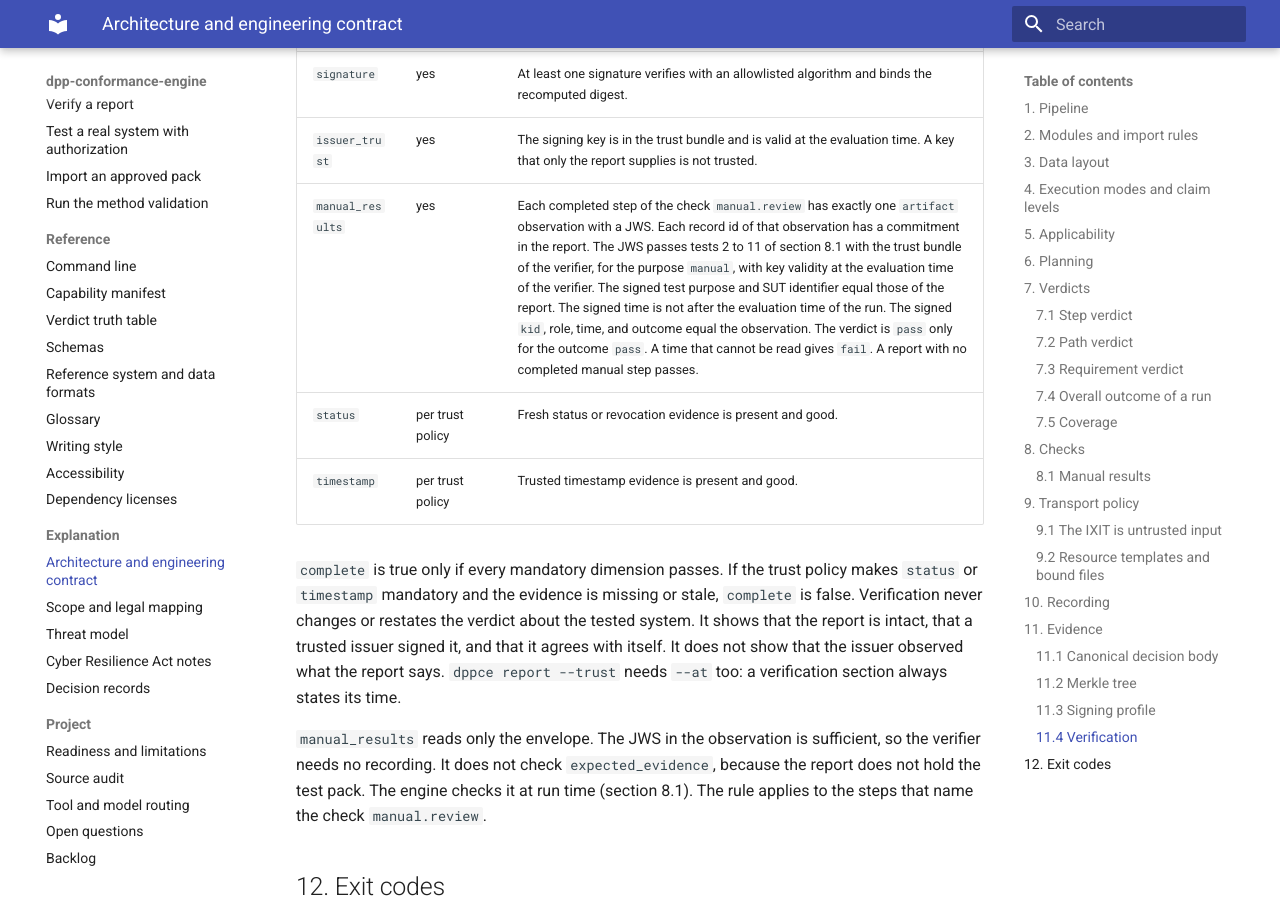
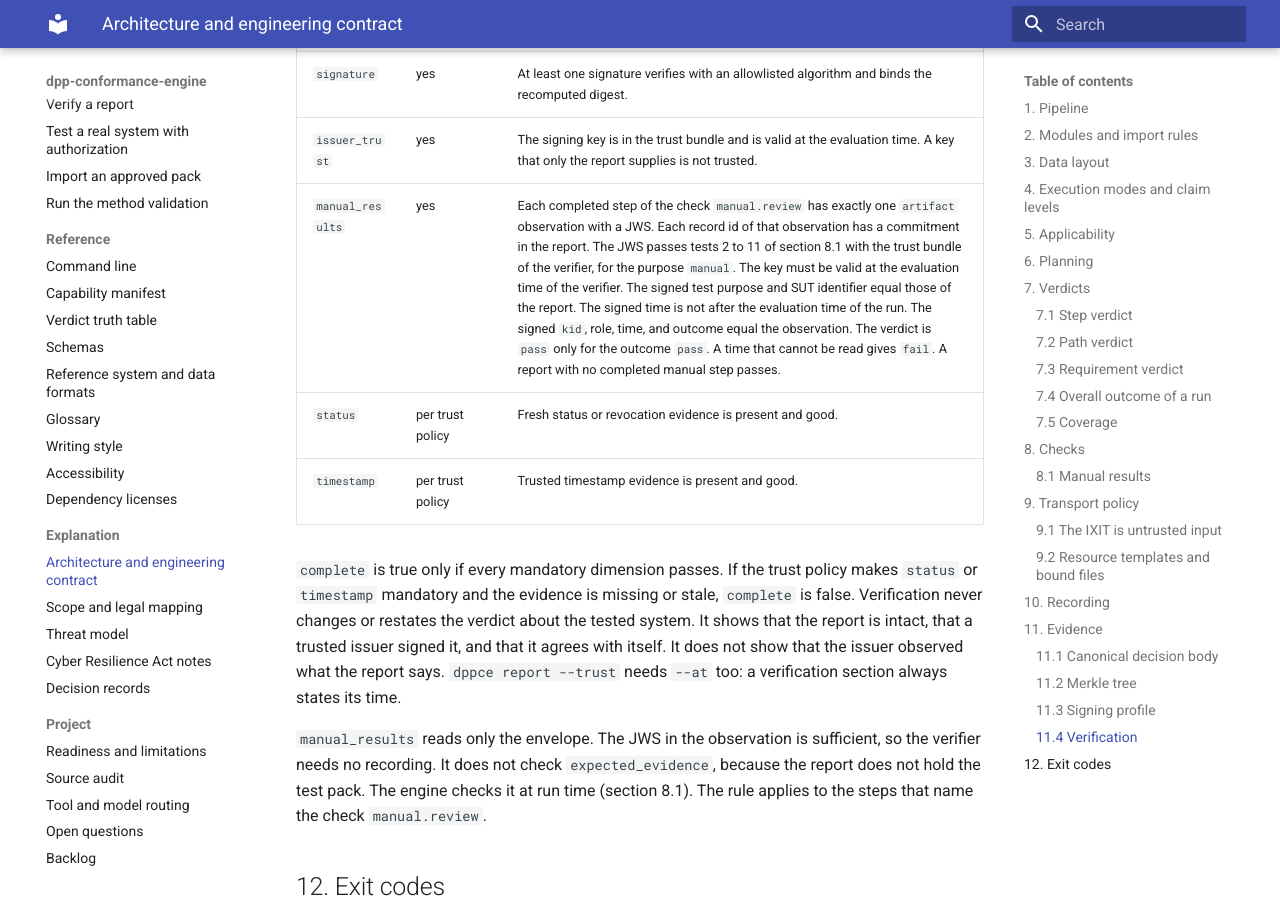
Before and after one commit to hadijannat/dpp-conformance-engine, an MkDocs documentation site: the page built from docs/explanation/architecture.md, in a window 1280 px wide and 900 px high, scrolled down 18013 px. Built offline with MkDocs 1.6.1 and Material for MkDocs 9.7.7, drawn with Linux system fonts in a browser that asks for light colours; the version menu is left out.

Commit message:
fix(manual): apply review findings
Co-Authored-By: Claude Opus 5.5 <noreply@anthropic.com>

```diff
--- a/docs/explanation/architecture.md
+++ b/docs/explanation/architecture.md
@@ -582,7 +582,7 @@ It reports each dimension separately:
 | `counts` | yes | Verdict counts and coverage totals equal the recomputed ones. Each path verdict, requirement verdict and its reason, the overall outcome and its reason, and each claim level follow from the report (sections 4 and 7). The coverage figures that the report holds data for are recomputed. Each count by authority class, review status, and testability is a known value, not negative, at least the count of the results with it, and the counts sum to the total; the implementation ratio is over the total; the three ratio labels are the published ones; the placeholder count is bounded and agrees with its review status count. Only a completed step has `pass` or `fail`. |
 | `signature` | yes | At least one signature verifies with an allowlisted algorithm and binds the recomputed digest. |
 | `issuer_trust` | yes | The signing key is in the trust bundle and is valid at the evaluation time. A key that only the report supplies is not trusted. |
-| `manual_results` | yes | Each completed step of the check `manual.review` has exactly one `artifact` observation with a JWS. Each record id of that observation has a commitment in the report. The JWS passes tests 2 to 11 of section 8.1 with the trust bundle of the verifier, for the purpose `manual`, with key validity at the evaluation time of the verifier. The signed test purpose and SUT identifier equal those of the report. The signed time is not after the evaluation time of the run. The signed `kid`, role, time, and outcome equal the observation. The verdict is `pass` only for the outcome `pass`. A time that cannot be read gives `fail`. A report with no completed manual step passes. |
+| `manual_results` | yes | Each completed step of the check `manual.review` has exactly one `artifact` observation with a JWS. Each record id of that observation has a commitment in the report. The JWS passes tests 2 to 11 of section 8.1 with the trust bundle of the verifier, for the purpose `manual`. The key must be valid at the evaluation time of the verifier. The signed test purpose and SUT identifier equal those of the report. The signed time is not after the evaluation time of the run. The signed `kid`, role, time, and outcome equal the observation. The verdict is `pass` only for the outcome `pass`. A time that cannot be read gives `fail`. A report with no completed manual step passes. |
 | `status` | per trust policy | Fresh status or revocation evidence is present and good. |
 | `timestamp` | per trust policy | Trusted timestamp evidence is present and good. |
 
```
Also changed, not shown: docs/explanation/scope-and-legal-mapping.md (+1 -1 lines), 2 other files.
